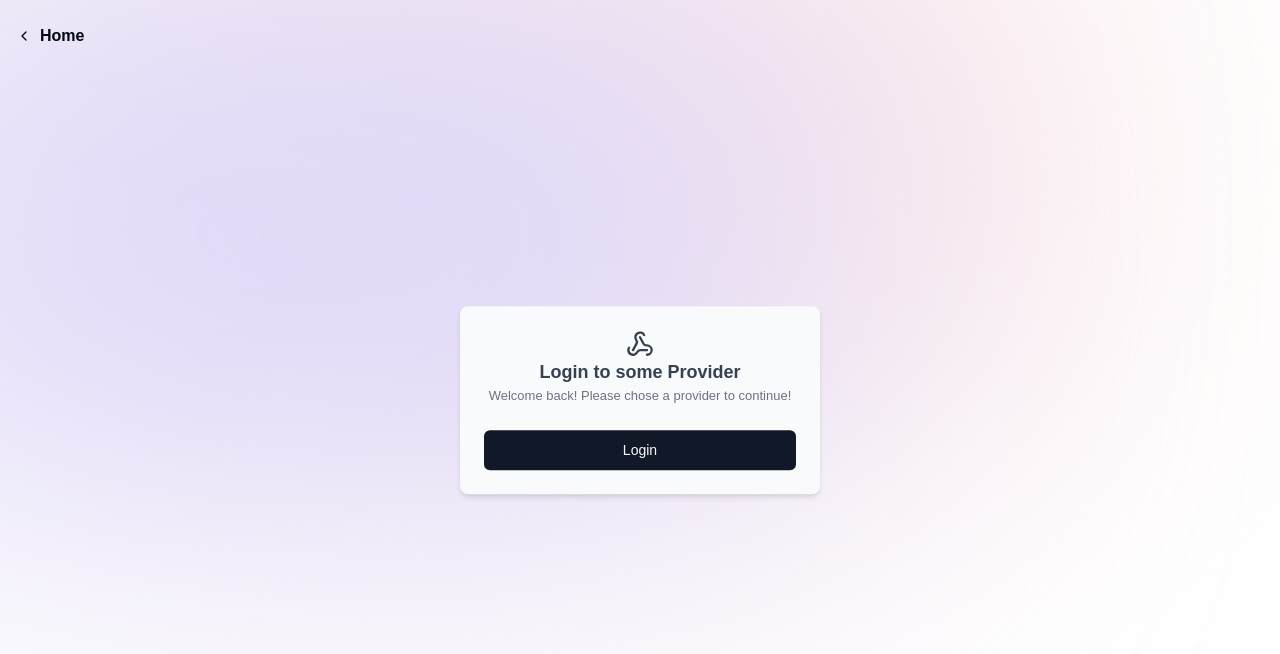
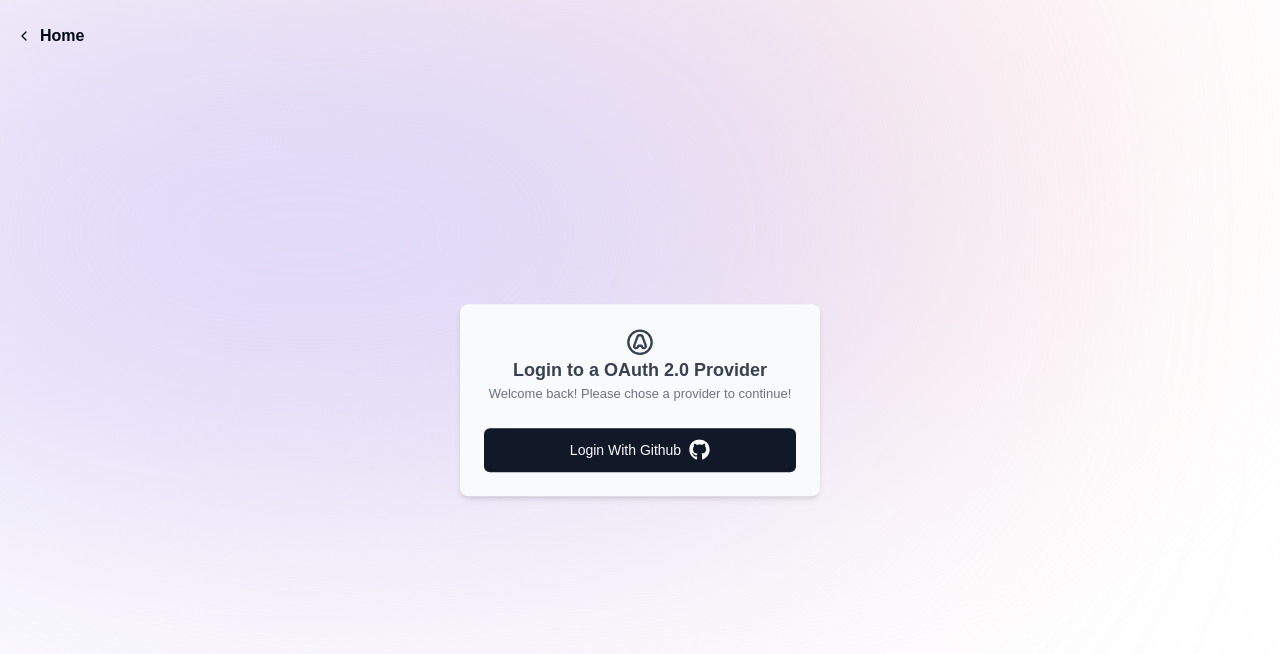
Before and after one commit to EduartePaiva/max-oauth2-services-in-one-app-nextjs, a Next.js app: page /login in a window 1280 px wide. Shown: the top 654 px of the page. Built offline with nearby package versions, Linux system fonts and the light colour scheme.

Commit message:
building login page and button

```diff
--- a/package.json
+++ b/package.json
@@ -25,6 +25,7 @@
         "postgres": "^3.4.5",
         "react": "19.0.0-rc-66855b96-20241106",
         "react-dom": "19.0.0-rc-66855b96-20241106",
+        "react-icons": "^5.3.0",
         "server-only": "^0.0.1",
         "tailwind-merge": "^2.5.5",
         "tailwindcss-animate": "^1.0.7",
--- a/src/app/login/page.tsx
+++ b/src/app/login/page.tsx
@@ -3,10 +3,13 @@
 import Link from "next/link";
 import { useTransition } from "react";
 
-import { ChevronLeft, Webhook } from "lucide-react";
+import { ChevronLeft } from "lucide-react";
+import { FaGithub } from "react-icons/fa";
+import { TbBrandOauth } from "react-icons/tb";
 
-import Spinner from "@/components/spinner/spinner";
 import { Button } from "@/components/ui/button";
+
+import ProviderLoginBtn from "./provider-button";
 
 export default function LoginPage() {
     const [isLogin] = useTransition();
@@ -22,24 +25,20 @@ export default function LoginPage() {
             </Link>
             <div className="absolute left-1/2 top-1/2 flex w-[360px] -translate-x-1/2 -translate-y-1/2 flex-col gap-4 rounded-lg bg-gray-50 p-6 shadow-md">
                 <div className="mb-2 flex flex-col items-center text-center text-gray-700">
-                    <Webhook size={28} />
+                    <TbBrandOauth size={28} />
                     <h1 className="text-lg font-bold">
-                        Login to some Provider
+                        Login to a OAuth 2.0 Provider
                     </h1>
-                    <p className="text-muted-foreground text-balance text-[0.8125rem]">
+                    <p className="text-balance text-[0.8125rem] text-muted-foreground">
                         Welcome back! Please chose a provider to continue!
                     </p>
                 </div>
 
-                <Button type="submit">
-                    {isLogin ? (
-                        <span className="">
-                            <Spinner className="stroke-slate-300" />
-                        </span>
-                    ) : (
-                        <span>Login</span>
-                    )}
-                </Button>
+                <ProviderLoginBtn
+                    LogoIcon={FaGithub}
+                    isLogin={isLogin}
+                    name="Github"
+                />
             </div>
         </>
     );
--- /dev/null
+++ b/src/app/login/provider-button.tsx
@@ -0,0 +1,49 @@
+import { MouseEvent } from "react";
+
+import { IconType } from "react-icons/lib";
+
+import Spinner from "@/components/spinner/spinner";
+import { Button } from "@/components/ui/button";
+
+type ProviderLoginBtn = {
+    isLogin: boolean;
+    LogoIcon: IconType;
+    name: string;
+    onClick?: (
+        event: MouseEvent<HTMLButtonElement, globalThis.MouseEvent>
+    ) => void;
+};
+
+export default function ProviderLoginBtn({
+    isLogin,
+    LogoIcon,
+    name,
+    onClick,
+}: ProviderLoginBtn) {
+    return (
+        <Button
+            className="items-center"
+            type="submit"
+            disabled={isLogin}
+            size={"lg"}
+            onClick={onClick}
+        >
+            <span className="flex items-center gap-2">
+                {isLogin ? (
+                    <>
+                        Logging in ...
+                        <Spinner className="stroke-slate-300" />
+                    </>
+                ) : (
+                    `Login With ${name}`
+                )}
+            </span>
+            <LogoIcon
+                style={{
+                    width: "1.5em",
+                    height: "1.5em",
+                }}
+            />
+        </Button>
+    );
+}
```
Also changed, not shown: 1 other file (tests, documents, lock files or other folders).
